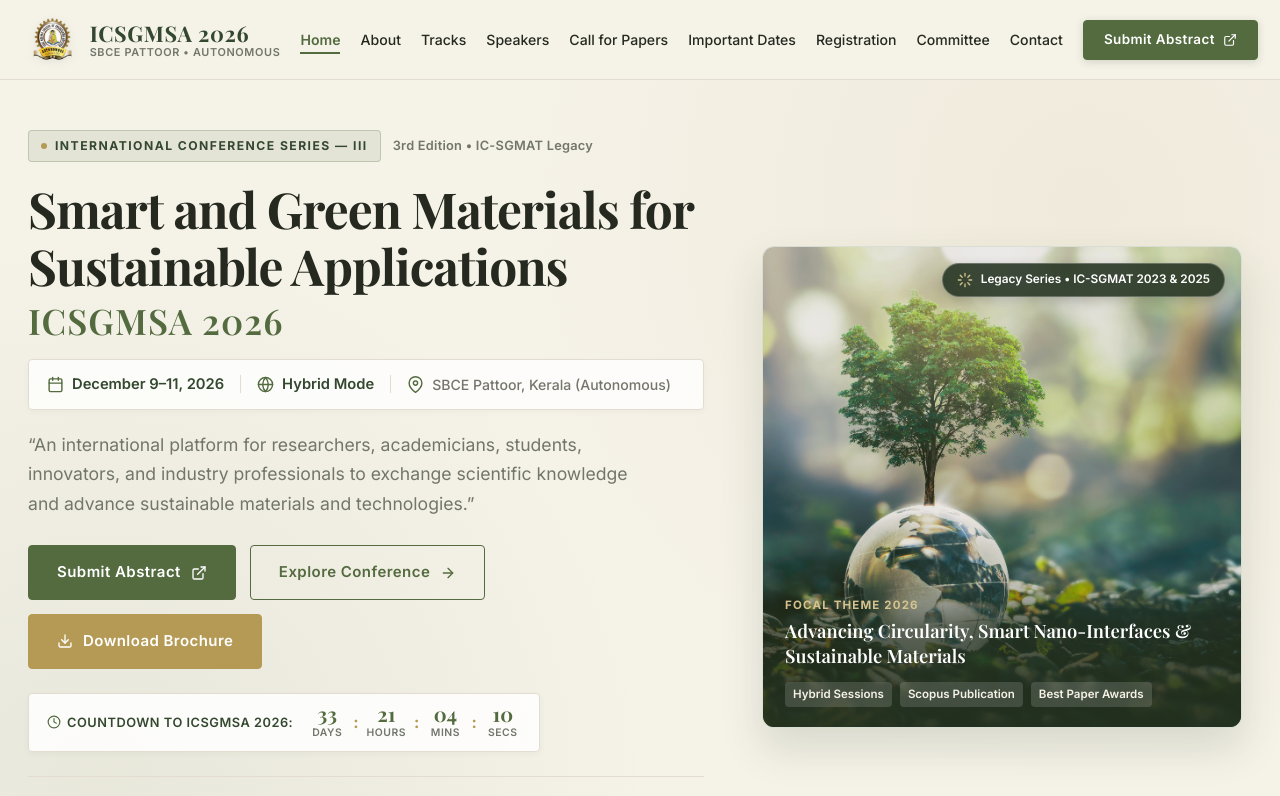
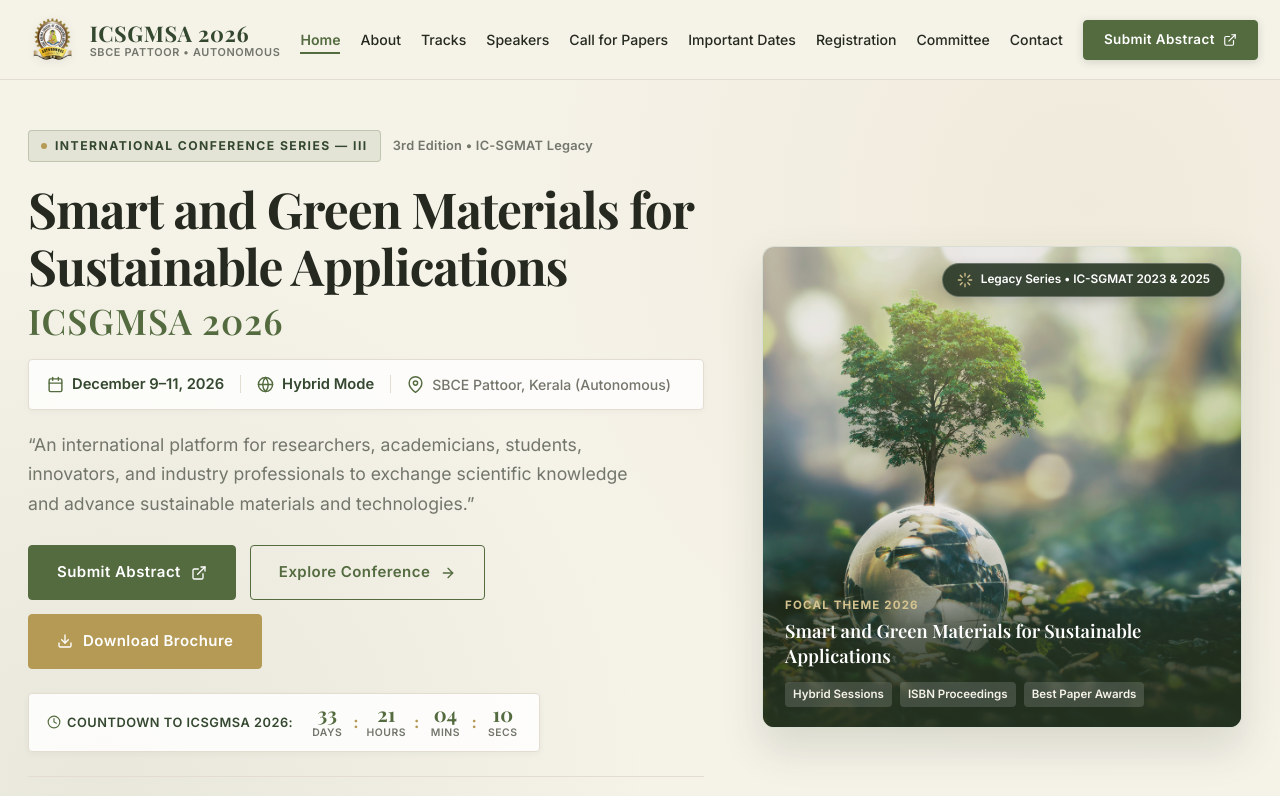
Before and after one commit to VishnuXT/icsgmat, a React (Vite) app: page / in a window 1280 px wide. Shown: the top 796 px of the page. Built offline with nearby package versions, Linux system fonts and the light colour scheme; a web font is replaced by a local one.

Commit message:
fix(home): update focal theme to official title and replace Scopus Publication chip with ISBN Proceedings

```diff
--- a/src/components/Hero.jsx
+++ b/src/components/Hero.jsx
@@ -188,11 +188,11 @@ export default function Hero() {
               <div className="hero-visual-overlay">
                 <span className="hero-overlay-tag">Focal Theme 2026</span>
                 <p className="hero-overlay-title">
-                  Advancing Circularity, Smart Nano-Interfaces & Sustainable Materials
+                  {conferenceInfo.focalTheme}
                 </p>
                 <div className="hero-overlay-chips">
                   <span>Hybrid Sessions</span>
-                  <span>Scopus Publication</span>
+                  <span>ISBN Proceedings</span>
                   <span>Best Paper Awards</span>
                 </div>
               </div>
```
